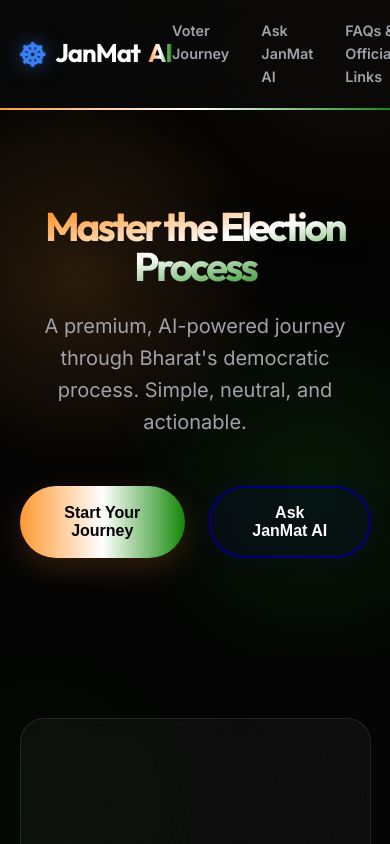
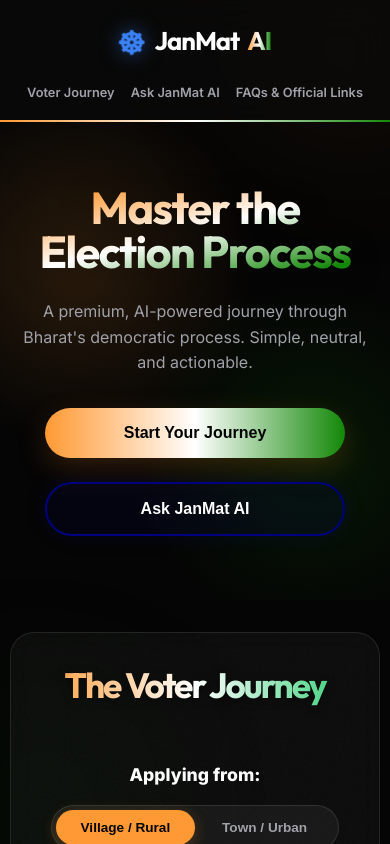
Before and after one commit to Subhajit-Chowdhury/Janmat-AI, a website built with Vite: page index.html in a window 390 px wide. Shown: the top 844 px of the page. Built offline with nearby package versions, Linux system fonts and the light colour scheme; some packages are replaced by stand-ins of ours; no server answers.

Commit message:
feat: implement comprehensive responsive design overrides for mobile viewports

```diff
--- a/style.css
+++ b/style.css
@@ -521,18 +521,104 @@
   cursor: pointer;
 }
 
+/* Responsive Design Overhaul */
+@media (max-width: 768px) {
+  .navbar {
+    padding: 1rem 5%;
+    flex-direction: column;
+    gap: 1rem;
+  }
+
+  nav {
+    gap: 1rem;
+    flex-wrap: wrap;
+    justify-content: center;
+  }
+
+  nav a {
+    font-size: 0.8rem;
+  }
+
+  .hero-section {
+    padding: 4rem 5%;
+  }
+
+  .gradient-text {
+    font-size: 2.8rem;
+    letter-spacing: -1.5px;
+  }
+
+  .subtitle {
+    font-size: 1rem;
+    margin-bottom: 2rem;
+  }
+
+  .cta-group {
+    flex-direction: column;
+    width: 100%;
+    max-width: 300px;
+    margin: 0 auto;
+  }
+
+  .btn-primary, .btn-secondary {
+    width: 100%;
+    text-align: center;
+  }
+
+  .location-toggle-container {
+    flex-direction: column;
+    gap: 1rem;
+  }
+
+  .toggle-switch {
+    width: 100%;
+  }
+
+  .toggle-btn {
+    flex: 1;
+    font-size: 0.85rem;
+    padding: 0.6rem 0.5rem;
+  }
+
+  .glass-container {
+    padding: 1.5rem;
+    width: 95%;
+    margin: 2rem auto;
+  }
+
+  .section-title {
+    font-size: 2.2rem;
+    margin-bottom: 2rem;
+  }
+
+  .timeline-item {
+    flex-direction: column;
+    gap: 1rem;
+    padding: 1.5rem;
+  }
+
+  .step-num {
+    font-size: 1.5rem;
+  }
+
+  .chat-box {
+    height: 500px; /* Taller for mobile typing */
+  }
+
+  .message {
+    max-width: 90%;
+  }
+
+  .faq-grid {
+    grid-template-columns: 1fr;
+  }
+}
+
 /* Animations */
 @keyframes pulse {
   0% { transform: scale(1); box-shadow: 0 0 0 0 rgba(230, 126, 34, 0.4); }
   70% { transform: scale(1.05); box-shadow: 0 0 0 10px rgba(230, 126, 34, 0); }
   100% { transform: scale(1); box-shadow: 0 0 0 0 rgba(230, 126, 34, 0); }
-}
-
-/* Responsive */
-@media (max-width: 768px) {
-  .gradient-text { font-size: 2.5rem; }
-  .faq-grid { grid-template-columns: 1fr; }
-  .footer-links { flex-direction: column; gap: 1rem; }
 }
 
 /* Skeleton Loading */
```
